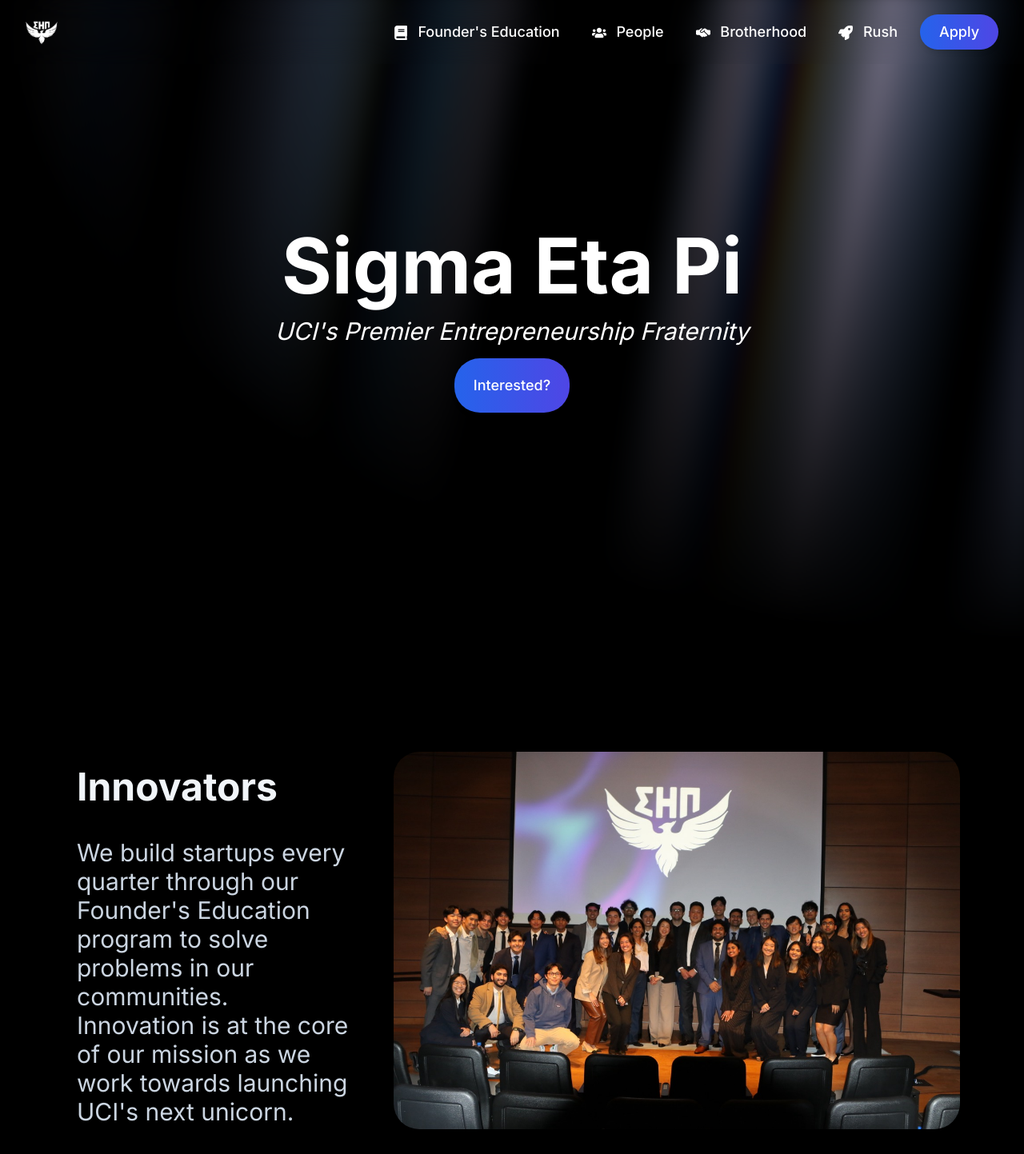
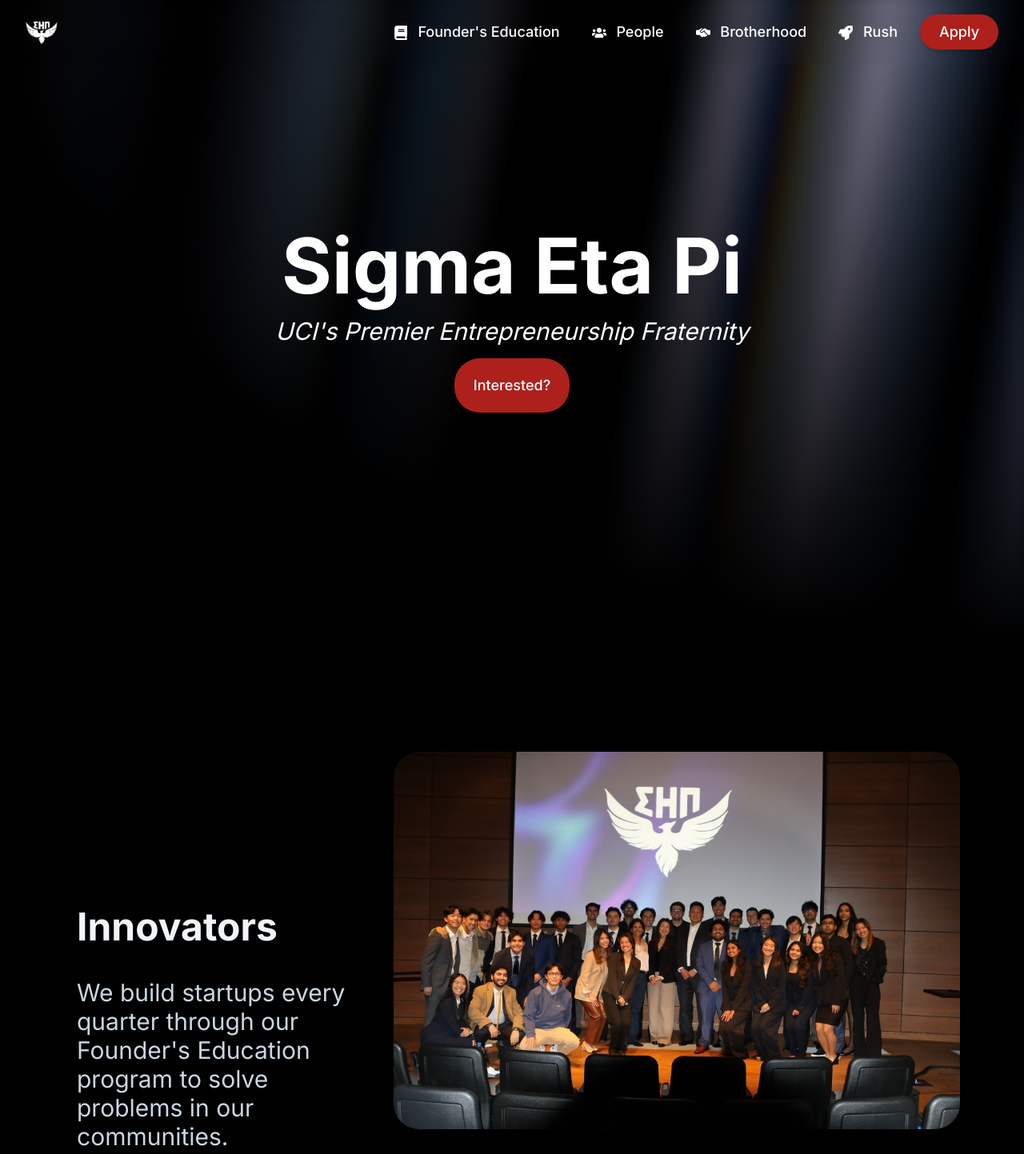
Before and after one commit to sepatuci/sepatuci-website, a Next.js app: page / in a window 1280 px wide. Shown: the top 1443 px of the page at 80% size. Built offline with nearby package versions, Linux system fonts and the light colour scheme.

Commit message:
fixed some formatting issues

```diff
--- a/src/components/Footer.tsx
+++ b/src/components/Footer.tsx
@@ -12,7 +12,7 @@
             alt="SEP @ UCI Logo"
             className="w-20 h-20 bg-gradient-to-r from-blue-600 to-indigo-600 rounded-full p-2"
           />
-          <span className="ml-4 text-2xl">SEP @ UCI</span>
+          <span className="ml-4 text-2xl">Sigma Eta Pi @ UC Irvine</span>
         </a>
         <p className="text-lg text-gray-400 sm:ml-6 sm:pl-6 sm:border-l-2 sm:border-gray-600 sm:py-2 sm:mt-0 mt-4">
           © 2024
--- a/src/components/LandingComponents/aurora.tsx
+++ b/src/components/LandingComponents/aurora.tsx
@@ -30,7 +30,7 @@
             target="_blank"
             rel="noopener noreferrer"
           >
-            <button className="bg-gradient-to-r from-blue-600 to-indigo-600 text-white text-lg font-medium px-6 py-5 rounded-lg shadow-md hover:shadow-lg focus:outline-none focus:ring-2 focus:ring-offset-2 focus:ring-gray-200">
+            <button className="bg-[#ae201b] text-white text-lg font-medium px-6 py-5 rounded-lg shadow-md hover:bg-[#8a2521] focus:outline-none focus:ring-2 focus:ring-offset-2 focus:ring-gray-200">
               Interested?
             </button>
           </a>
--- a/src/components/LandingComponents/community.tsx
+++ b/src/components/LandingComponents/community.tsx
@@ -58,7 +58,7 @@
       <div className="text-4xl md:text-7xl font-normal text-neutral-600 dark:text-neutral-400">
         <FlipWords words={words} /> <br />
       </div>
-      <InfiniteMovingCards items={images} direction="right" speed="normal" />
+      <InfiniteMovingCards items={images} direction="right" speed="slow" />
     </div>
   );
 }
--- a/src/components/Navbar.tsx
+++ b/src/components/Navbar.tsx
@@ -35,7 +35,8 @@
               href="/founderseducation"
               className="text-white text-lg font-medium hover:bg-gray-200 hover:text-gray-800 px-3 py-2 rounded-md focus:outline-none focus:ring-2 focus:ring-gray-200"
             >
-              <FaBook className="inline-block mr-2" /> {/* Icon for Founder's Education */}
+              <FaBook className="inline-block mr-2" />{" "}
+              {/* Icon for Founder's Education */}
               Founder&apos;s Education
             </Link>
 
@@ -43,7 +44,8 @@
               href="/people"
               className="text-white text-lg font-medium hover:bg-gray-200 hover:text-gray-800 px-3 py-2 rounded-md focus:outline-none focus:ring-2 focus:ring-gray-200"
             >
-              <FaUsers className="inline-block mr-2" /> {/* Icon for Community */}
+              <FaUsers className="inline-block mr-2" />{" "}
+              {/* Icon for Community */}
               People
             </Link>
 
@@ -51,7 +53,8 @@
               href="/brotherhood"
               className="text-white text-lg font-medium hover:bg-gray-200 hover:text-gray-800 px-3 py-2 rounded-md focus:outline-none focus:ring-2 focus:ring-gray-200"
             >
-              <FaHandshakeSimple className="inline-block mr-2" /> {/* Icon for Community */}
+              <FaHandshakeSimple className="inline-block mr-2" />{" "}
+              {/* Icon for Community */}
               Brotherhood
             </Link>
 
@@ -69,7 +72,7 @@
               target="_blank"
               rel="noopener noreferrer"
             >
-              <button className="bg-gradient-to-r from-blue-600 to-indigo-600 text-white text-lg font-medium px-6 py-2 rounded-lg shadow-md hover:shadow-lg focus:outline-none focus:ring-2 focus:ring-offset-2 focus:ring-gray-200">
+              <button className="bg-[#ae201b] hover:bg-[#8a2521] text-white text-lg font-medium px-6 py-2 rounded-lg shadow-md hover:shadow-lg focus:outline-none focus:ring-2 focus:ring-offset-2 focus:ring-gray-200">
                 Apply
               </button>
             </Link>
@@ -128,7 +131,8 @@
               href="/founderseducation"
               className="text-white text-sm font-medium hover:bg-gray-200 hover:text-gray-800 block text-center px-6 py-2 rounded-md focus:outline-none focus:ring-2 focus:ring-gray-200"
             >
-              <FaBook className="inline-block mr-2" /> {/* Icon for Founder's Education */}
+              <FaBook className="inline-block mr-2" />{" "}
+              {/* Icon for Founder's Education */}
               Founder&apos;s Education
             </Link>
 
@@ -136,7 +140,8 @@
               href="/people"
               className="text-white text-sm font-medium hover:bg-gray-200 hover:text-gray-800 block text-center px-6 py-2 rounded-md focus:outline-none focus:ring-2 focus:ring-gray-200"
             >
-              <FaUsers className="inline-block mr-2" /> {/* Icon for Community */}
+              <FaUsers className="inline-block mr-2" />{" "}
+              {/* Icon for Community */}
               People
             </Link>
 
@@ -144,7 +149,8 @@
               href="/brotherhood"
               className="text-white text-sm font-medium hover:bg-gray-200 hover:text-gray-800 block text-center px-6 py-2 rounded-md focus:outline-none focus:ring-2 focus:ring-gray-200"
             >
-              <FaHandshakeSimple className="inline-block mr-2" /> {/* Icon for Rush */}
+              <FaHandshakeSimple className="inline-block mr-2" />{" "}
+              {/* Icon for Rush */}
               Brotherhood
             </Link>
 
--- a/src/components/ui/infinite-moving-cards.tsx
+++ b/src/components/ui/infinite-moving-cards.tsx
@@ -53,7 +53,7 @@
     if (speed === "fast") {
       duration = "20s";
     } else if (speed === "slow") {
-      duration = "500s";
+      duration = "100s";
     }
     containerRef.current?.style.setProperty("--animation-duration", duration);
   };
--- a/src/components/ui/sticky-scroll-reveal.tsx
+++ b/src/components/ui/sticky-scroll-reveal.tsx
@@ -24,8 +24,8 @@
   const cardLength = content.length;
 
   useMotionValueEvent(scrollYProgress, "change", (latest) => {
-    const biasFactorStart = 0.28;  // Bias factor for the first card (larger value = more scroll time)
-    const biasFactorEnd = 0.55;    // Bias factor for the last card
+    const biasFactorStart = 0.15;  // Bias factor for the first card (larger value = more scroll time)
+    const biasFactorEnd = 0.45;    // Bias factor for the last card
     const cardLength = content.length;
 
     // Define custom breakpoints to allocate more scroll time for the first and last cards
@@ -88,7 +88,7 @@
       <div className="div relative flex items-start px-4">
         <div className="max-w-2xl">
           {content.map((item, index) => (
-            <div key={item.title + index} className="my-20">
+            <div key={item.title + index} className="my-20 pt-[175px]">
               <motion.h2
                 initial={{
                   opacity: 0,
```
